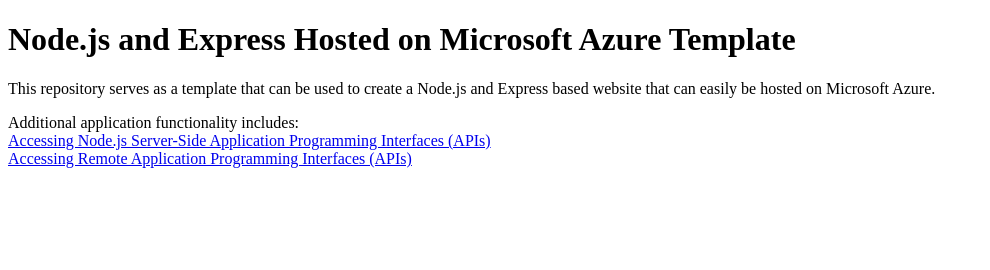
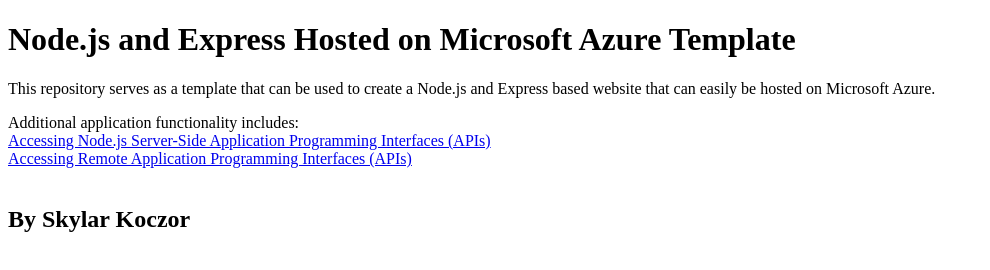
Before and after one commit to skylark-27/node-js-on-azure-test, a website: page static/index.html in a window 1280 px wide. Shown: the whole page, without its empty margins (0-990 px from the left). Drawn offline with Linux system fonts and the light colour scheme.

Commit message:
Update index.html.

```diff
--- a/package.json
+++ b/package.json
@@ -9,6 +9,6 @@
         "start": "node index.js"
     },
     "dependencies": {
-        "express": "^4.17.3"
+        "express": "^4.18.1"
     }
 }
--- a/static/index.html
+++ b/static/index.html
@@ -10,6 +10,8 @@
 
 Additional application functionality includes:<br />
 <a href="fetching-from-server.html">Accessing Node.js Server-Side Application Programming Interfaces (APIs)</a><br />
-<a href="fetching-remote-dog-breeds.html">Accessing Remote Application Programming Interfaces (APIs)</a>
+<a href="fetching-remote-dog-breeds.html">Accessing Remote Application Programming Interfaces (APIs)</a><br /><br >
+
+<h2>By Skylar Koczor</h2>
 </body>
 </html>
```
Also changed, not shown: 1 other file.
